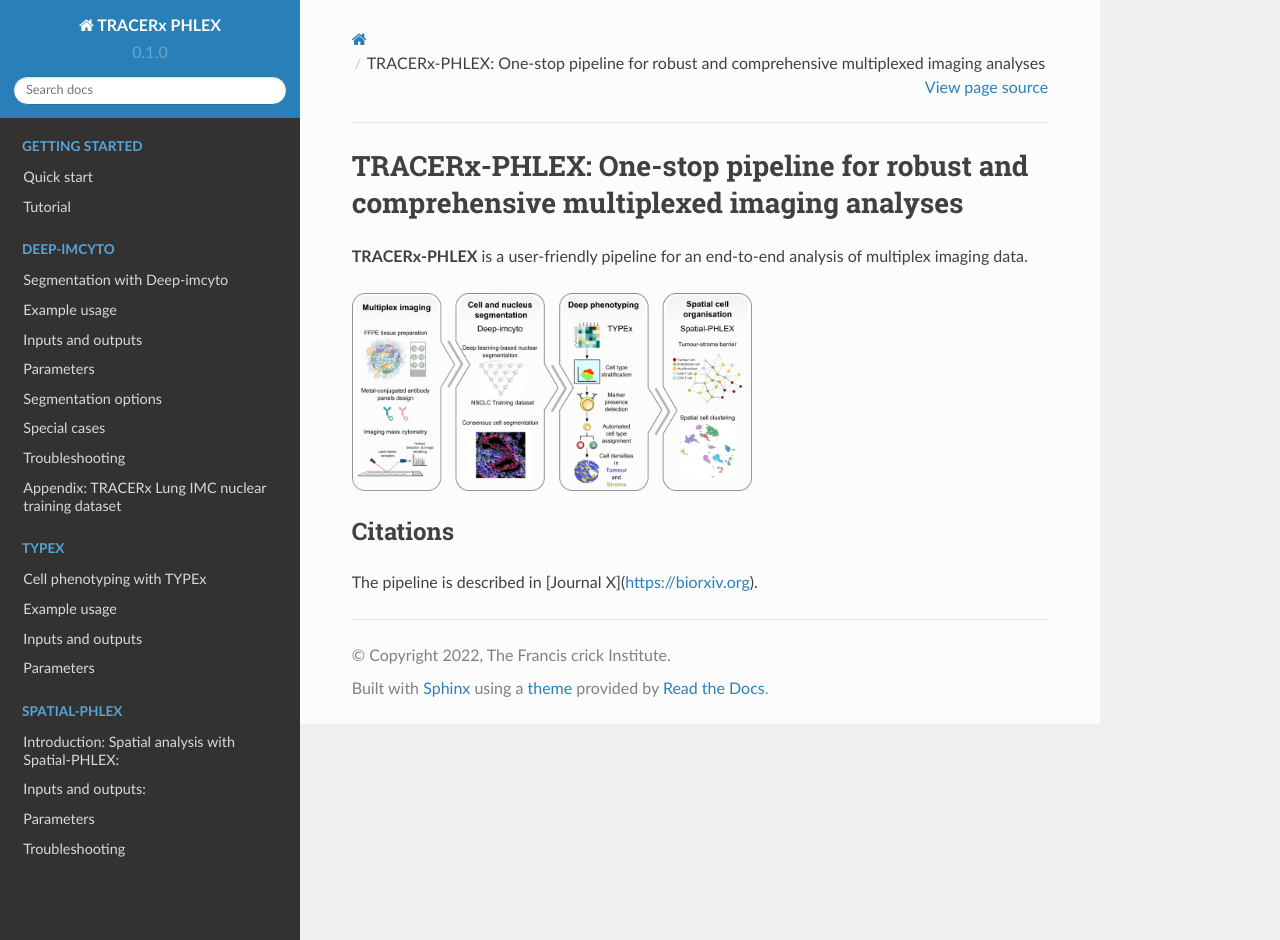
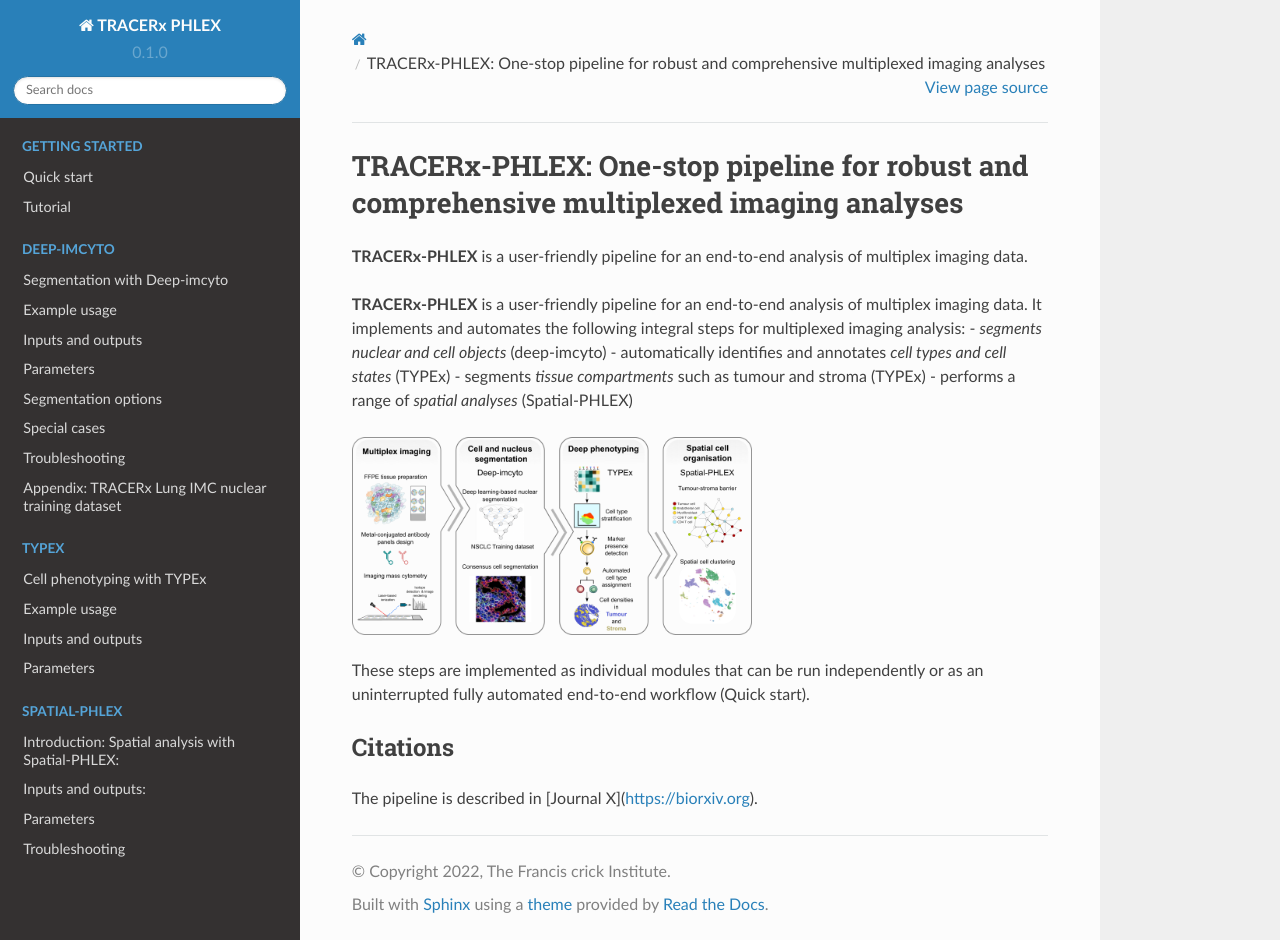
Before and after one commit to Precancer/PHLEX-test, a Sphinx documentation site: the page built from docs/source/overview.rst, in a window 1280 px wide and 940 px high. Built offline with Sphinx 7.4.7 and the Read the Docs theme 2.0.0, drawn with Linux system fonts in a browser that asks for light colours.

Commit message:
Update overview.rst

```diff
--- a/docs/source/overview.rst
+++ b/docs/source/overview.rst
@@ -3,9 +3,19 @@
 
 **TRACERx-PHLEX** is a user-friendly pipeline for an end-to-end analysis of multiplex imaging data.
 
+**TRACERx-PHLEX** is a user-friendly pipeline for an end-to-end analysis of multiplex imaging data.
+It implements and automates the following integral steps for multiplexed imaging analysis:
+- *segments nuclear and cell objects* (deep-imcyto)
+- automatically identifies and annotates *cell types and cell states* (TYPEx)
+- segments *tissue compartments* such as tumour and stroma (TYPEx)
+- performs a range of *spatial analyses* (Spatial-PHLEX)
+
 .. image:: _files/images/figure1_zoom.png
         :width: 400
         :alt: Alternative text
+
+These steps are implemented as individual modules that can be run independently or as an uninterrupted fully automated end-to-end workflow (Quick start).
+
 Citations
 +++++++++++++++
 The pipeline is described in [Journal X](https://biorxiv.org).
```
